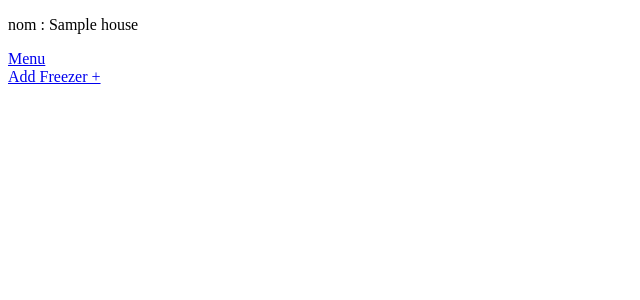
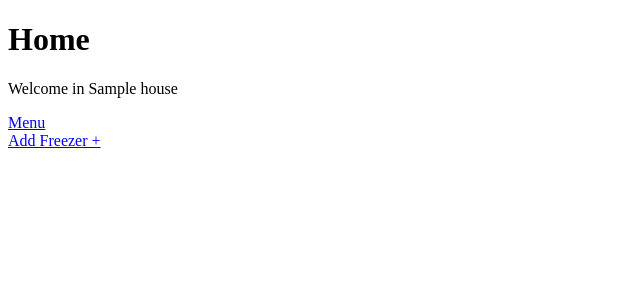
Before and after one commit to lost-anjarrett/homesuite, a Symfony app: template templates/house/index.html.twig in a window 1280 px wide. Shown: the top 300 px of the page, without its empty margins (0-640 px from the left). Run offline with Twig, Linux system fonts and the light colour scheme; the template is opened without the code that fills it: most values are stand-ins (such as "Sample title", 1, 10 or a date in 2020); some libraries are stand-ins or nearby versions.

Commit message:
twig refacto

```diff
--- a/templates/house/index.html.twig
+++ b/templates/house/index.html.twig
@@ -2,8 +2,11 @@
 
 {% block title %}Home{% endblock %}
 
-{% block body %}
-    <p>nom : {{ house.name }}</p>
+{% block page_title %}Home{% endblock %}
+
+{% block page_content %}
+
+    <p>Welcome in {{ house.name }}</p>
     <div>
         {% if house.menu is not empty %}
             <a href="{{ path('menu_home', {menu: house.menu}) }}">Menu</a>
@@ -14,4 +17,5 @@
     <div>
         <a href="{{ path('freezer_home') }}">Add Freezer +</a>
     </div>
+
 {% endblock %}
--- a/templates/house/new.html.twig
+++ b/templates/house/new.html.twig
@@ -2,7 +2,7 @@
 
 {% block title %}Home{% endblock %}
 
-{% block body %}
+{% block page_content %}
     {{ form_start(form) }}
     {{ form_widget(form) }}
     <input type="submit" value="GO!">
```
Also changed, not shown: templates/security/login.html.twig (+3 -5 lines), 1 other file.
